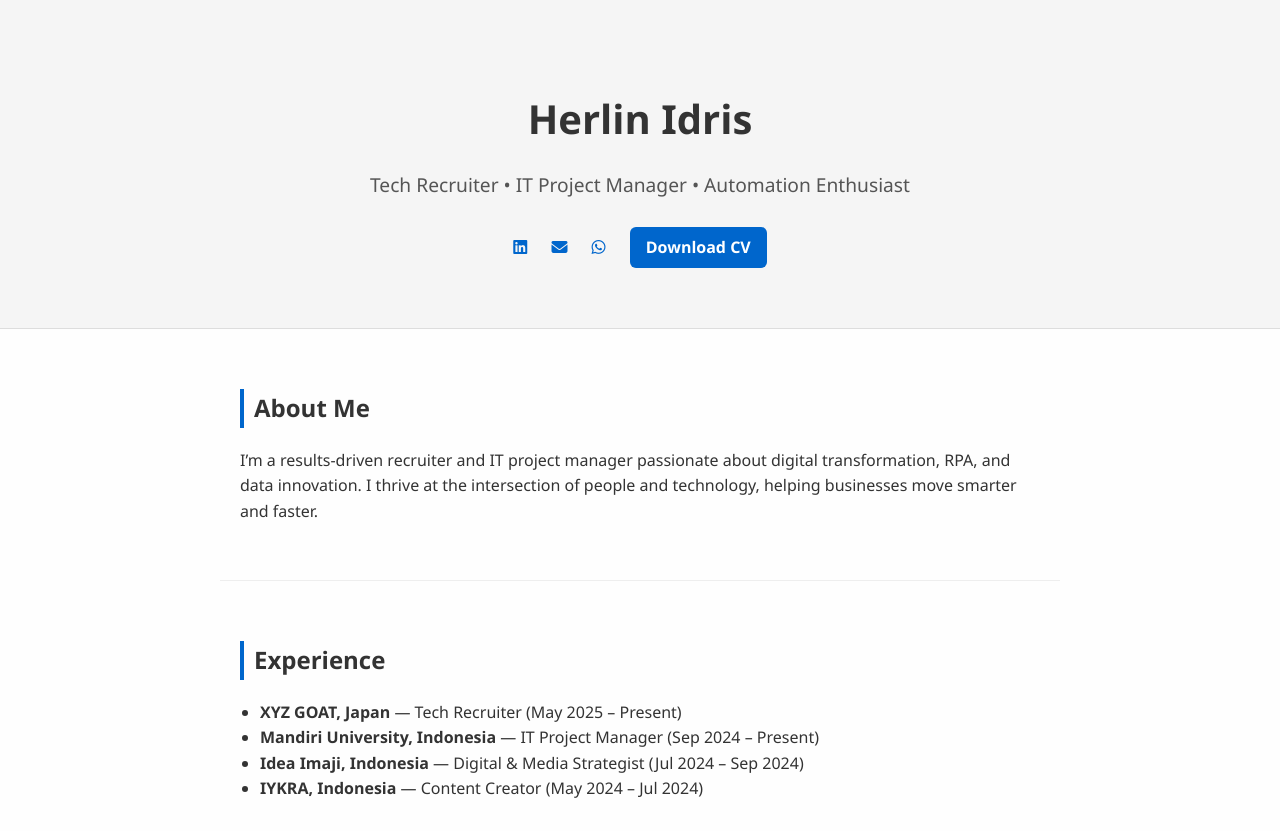
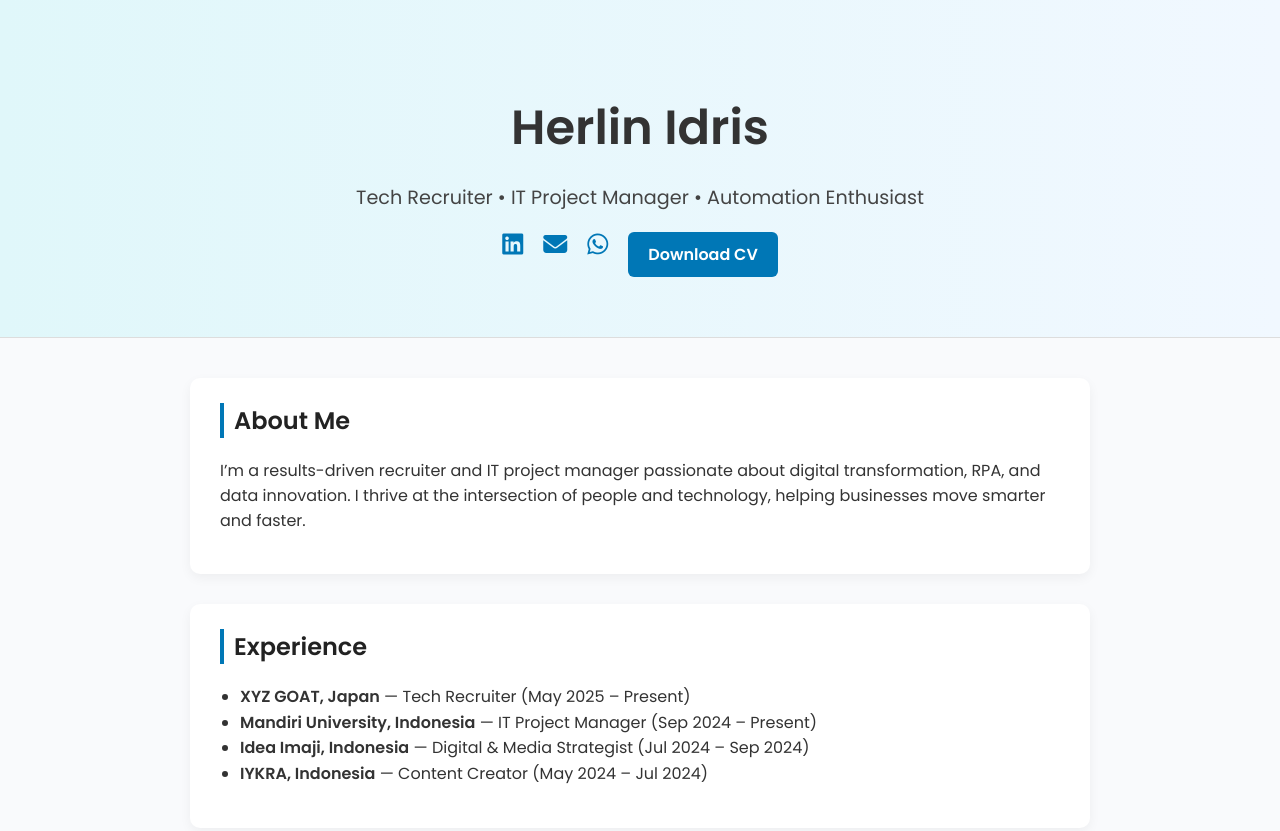
Before and after one commit to Cupumen/herlinidris.github.io, a plain HTML site: page index.html in a window 1280 px wide. Shown: the top 831 px of the page. Drawn offline with Linux system fonts and the light colour scheme.

Commit message:
Update style.css

```diff
--- a/style.css
+++ b/style.css
@@ -1,68 +1,111 @@
+/* Global Styles */
 body {
   margin: 0;
-  font-family: "Segoe UI", sans-serif;
-  background-color: #fefefe;
+  font-family: 'Poppins', sans-serif;
+  background-color: #f9fafc;
   color: #333;
-  line-height: 1.6;
+}
+
+a {
+  color: #0077b6;
+  text-decoration: none;
 }
 
 header.hero {
   text-align: center;
   padding: 60px 20px;
-  background: #f5f5f5;
+  background: linear-gradient(to right, #e0f7fa, #f1f8ff);
   border-bottom: 1px solid #ddd;
 }
 
 header.hero h1 {
-  font-size: 2.5rem;
-  margin-bottom: 0.5rem;
+  font-size: 3rem;
+  margin-bottom: 10px;
+  font-weight: 600;
 }
 
 header.hero p {
   font-size: 1.2rem;
-  margin-bottom: 1rem;
-  color: #555;
+  margin-bottom: 20px;
+  color: #444;
 }
 
-.social-links a {
-  margin: 0 10px;
-  text-decoration: none;
-  color: #0066cc;
-  font-weight: bold;
+.social-links {
+  display: flex;
+  justify-content: center;
+  gap: 20px;
+  flex-wrap: wrap;
 }
 
-.social-links .btn {
-  display: inline-block;
-  margin-top: 10px;
-  background: #0066cc;
-  color: white;
-  padding: 8px 16px;
-  border-radius: 6px;
-  text-decoration: none;
+.social-links i {
+  font-size: 1.5rem;
+  color: #0077b6;
+  transition: transform 0.3s ease;
 }
 
-section {
+.social-links i:hover {
+  transform: scale(1.2);
+}
+
+.btn {
+  padding: 10px 20px;
+  background-color: #0077b6;
+  color: #fff;
+  border-radius: 6px;
+  font-weight: bold;
+  transition: background 0.3s;
+}
+
+.btn:hover {
+  background-color: #005f91;
+}
+
+main {
   padding: 40px 20px;
-  max-width: 800px;
+  max-width: 900px;
   margin: auto;
-  border-bottom: 1px solid #eee;
+}
+
+.card {
+  background: #ffffff;
+  padding: 25px 30px;
+  margin-bottom: 30px;
+  border-radius: 10px;
+  box-shadow: 0 4px 12px rgba(0, 0, 0, 0.05);
 }
 
 h2 {
-  color: #333;
-  border-left: 4px solid #0066cc;
+  margin-top: 0;
+  border-left: 4px solid #0077b6;
   padding-left: 10px;
-  margin-bottom: 20px;
+  color: #222;
 }
 
 ul {
-  list-style-type: disc;
   padding-left: 20px;
+  line-height: 1.6;
 }
 
 footer {
   text-align: center;
   padding: 20px;
   font-size: 0.9rem;
-  color: #777;
+  color: #666;
+  border-top: 1px solid #eee;
 }
+
+/* Responsive Design */
+@media (max-width: 600px) {
+  header.hero h1 {
+    font-size: 2.2rem;
+  }
+
+  .social-links {
+    flex-direction: column;
+    gap: 10px;
+  }
+
+  .card {
+    padding: 20px;
+  }
+}
```
